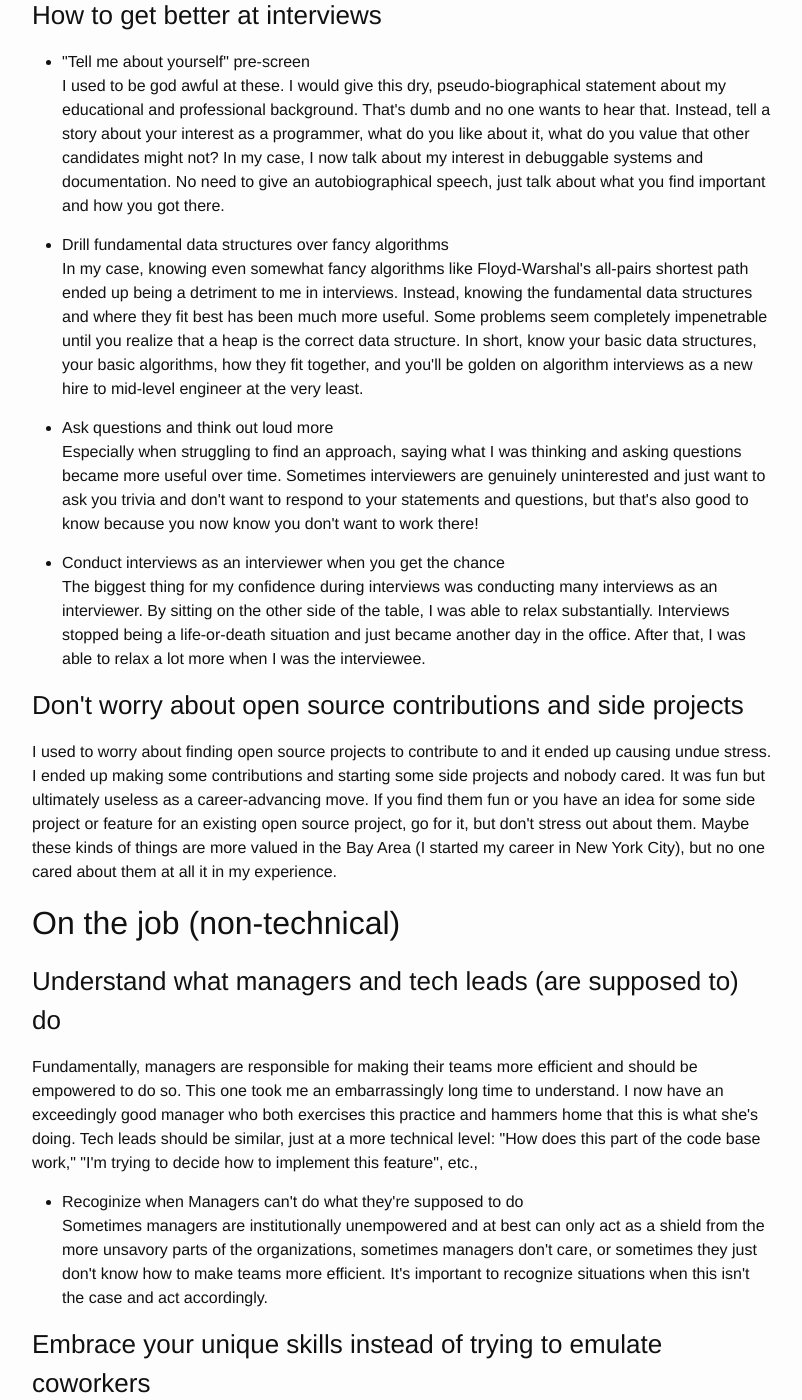
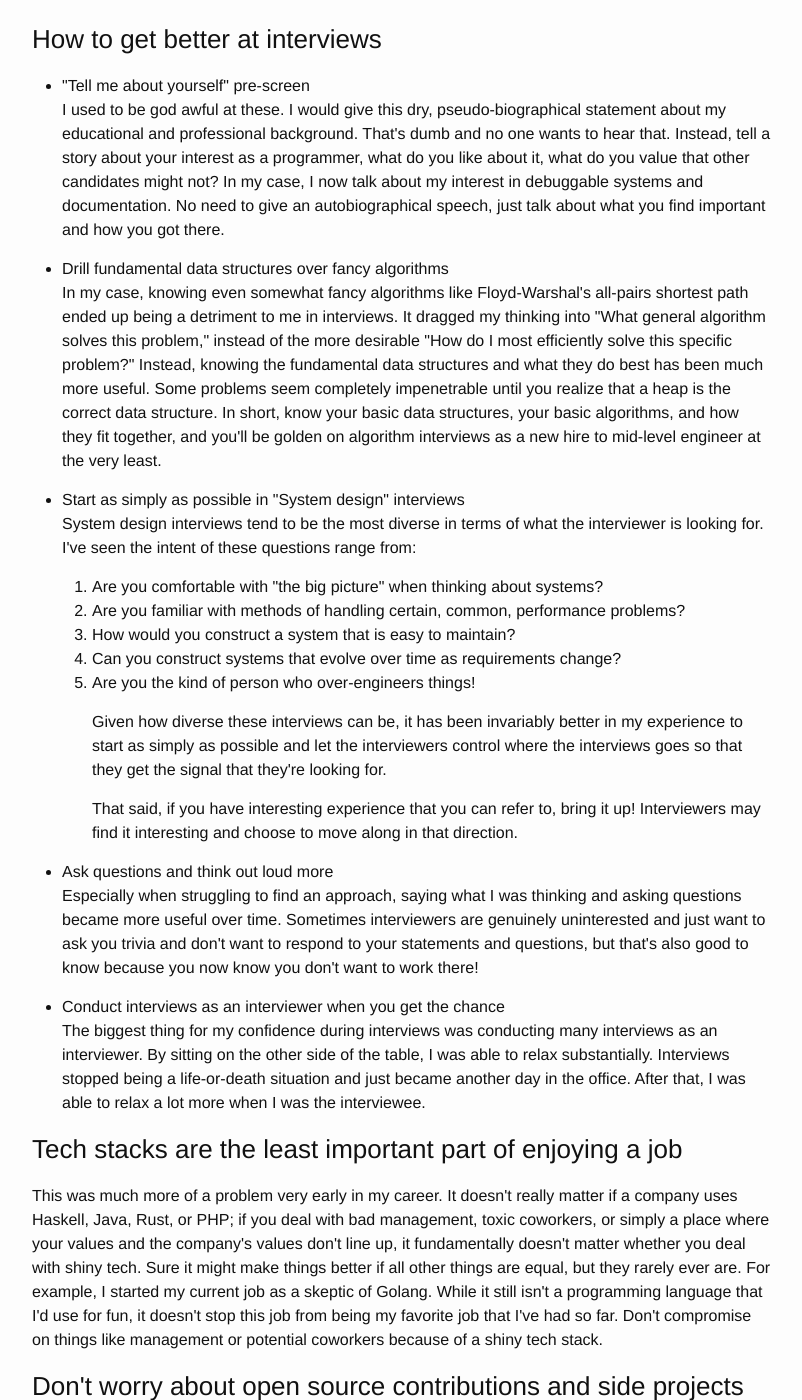
Before and after one commit to b-t-g/b-t-g.github.io, a Jekyll site: the page built from _posts/2020-12-12-advice-to-my-younger-self.html, in a window 1280 px wide and 1400 px high, scrolled down 396 px. Shown: the whole window, without its empty margins (238-1040 px from the left). Built offline with Jekyll 4.4.1, drawn with Linux system fonts in a browser that asks for light colours; some of the changed text lies outside the part shown.

Commit message:
Add comment on tech stacks plus some refactoring.

```diff
--- a/_posts/2020-12-12-advice-to-my-younger-self.html
+++ b/_posts/2020-12-12-advice-to-my-younger-self.html
@@ -13,7 +13,7 @@ categories:
 ---
 <p>
 I've learned a lot of things the hard way in the few years that I've been working. Some obvious in retrospect, others more subtle. Here, I'll just outline my biggest
-mistakes, why I think they were mistakes, and how I fixed them.
+mistakes, why I think they were mistakes, and how I fixed them. Some of them are specific to me and my experience, and most are specific to programming, but hopefully may be useful to others.
 </p>
 
 <div id="outline-container-orgc93d2f0" class="outline-2">
@@ -38,11 +38,38 @@ about my interest in debuggable systems and documentation. No need to give an au
 <li><a id="orga289e31"></a>Drill fundamental data structures over fancy algorithms<br />
 <div class="outline-text-4" id="text-orga289e31">
 <p>
-In my case, knowing even somewhat fancy algorithms like Floyd-Warshal's all-pairs shortest path ended up being a detriment to me in interviews.
-Instead, knowing the fundamental data structures and where they fit best has been much more useful. Some problems seem completely impenetrable
-until you realize that a heap is the correct data structure. In short, know your basic data structures, your basic algorithms, how they fit together,
+In my case, knowing even somewhat fancy algorithms like Floyd-Warshal's all-pairs shortest path ended up being a detriment to me in interviews. It dragged my
+thinking into "What general algorithm solves this problem," instead of the more desirable "How do I most efficiently solve this specific problem?"
+Instead, knowing the fundamental data structures and what they do best has been much more useful. Some problems seem completely impenetrable
+until you realize that a heap is the correct data structure. In short, know your basic data structures, your basic algorithms, and how they fit together,
 and you'll be golden on algorithm interviews as a new hire to mid-level engineer at the very least.
 </p>
+</div>
+</li>
+
+<li><a id="orgd410dba"></a>Start as simply as possible in "System design" interviews<br />
+<div class="outline-text-4" id="text-orgd410dba">
+<p>
+System design interviews tend to be the most diverse in terms of what the interviewer is looking for. I've seen the intent of these questions range from:
+</p>
+<ol class="org-ol">
+<li>Are you comfortable with "the big picture" when thinking about systems?</li>
+<li>Are you familiar with methods of handling certain, common, performance problems?</li>
+<li>How would you construct a system that is easy to maintain?</li>
+<li>Can you construct systems that evolve over time as requirements change?</li>
+<li><p>
+Are you the kind of person who over-engineers things!
+</p>
+
+<p>
+Given how diverse these interviews can be, it has been invariably better in my experience to start as simply as possible and let the interviewers control where
+the interviews goes so that they get the signal that they're looking for.
+</p>
+
+<p>
+That said, if you have interesting experience that you can refer to, bring it up! Interviewers may find it interesting and choose to move along in that direction.
+</p></li>
+</ol>
 </div>
 </li>
 
@@ -66,6 +93,18 @@ when I was the interviewee.
 </div>
 </li>
 </ul>
+</div>
+
+<div id="outline-container-org6e1929c" class="outline-3">
+<h3 id="org6e1929c">Tech stacks are the least important part of enjoying a job</h3>
+<div class="outline-text-3" id="text-org6e1929c">
+<p>
+This was much more of a problem very early in my career. It doesn't really matter if a company uses Haskell, Java, Rust, or PHP; if you deal with bad management, toxic coworkers, or
+simply a place where your values and the company's values don't line up, it fundamentally doesn't matter whether you deal with shiny tech. Sure it might make things better if all
+other things are equal, but they rarely ever are. For example, I started my current job as a skeptic of Golang. While it still isn't a programming language that I'd use for fun,
+it doesn't stop this job from being my favorite job that I've had so far. Don't compromise on things like management or potential coworkers because of a shiny tech stack.
+</p>
+</div>
 </div>
 
 <div id="outline-container-org2090aed" class="outline-3">
@@ -96,8 +135,8 @@ good manager who both exercises this practice and hammers home that this is what
 </div>
 
 <ul class="org-ul">
-<li><a id="orgee47e69"></a>Recoginize when Managers can't do what they're supposed to do<br />
-<div class="outline-text-4" id="text-orgee47e69">
+<li><a id="orga4a9518"></a>Recognize when Managers can't do what they're supposed to do<br />
+<div class="outline-text-4" id="text-orga4a9518">
 <p>
 Sometimes managers are institutionally unempowered and at best can only act as a shield from the more unsavory parts of the organizations, sometimes managers don't care,
 or sometimes they just don't know how to make teams more efficient. It's important to recognize situations when this isn't the case and act accordingly.
```
Also changed, not shown: src/drafts/advice-to-my-younger-self.org (+25 -5 lines).
